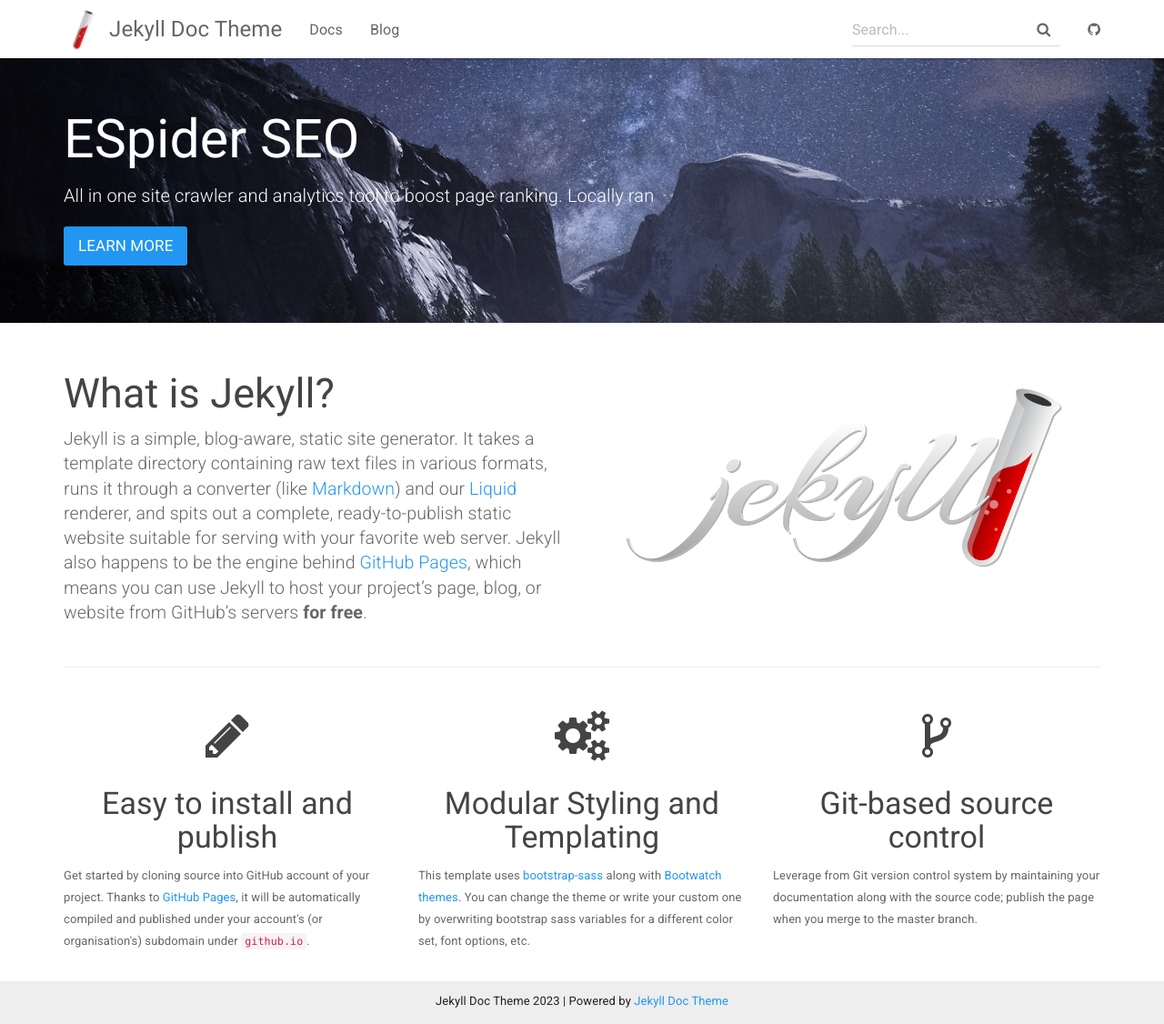
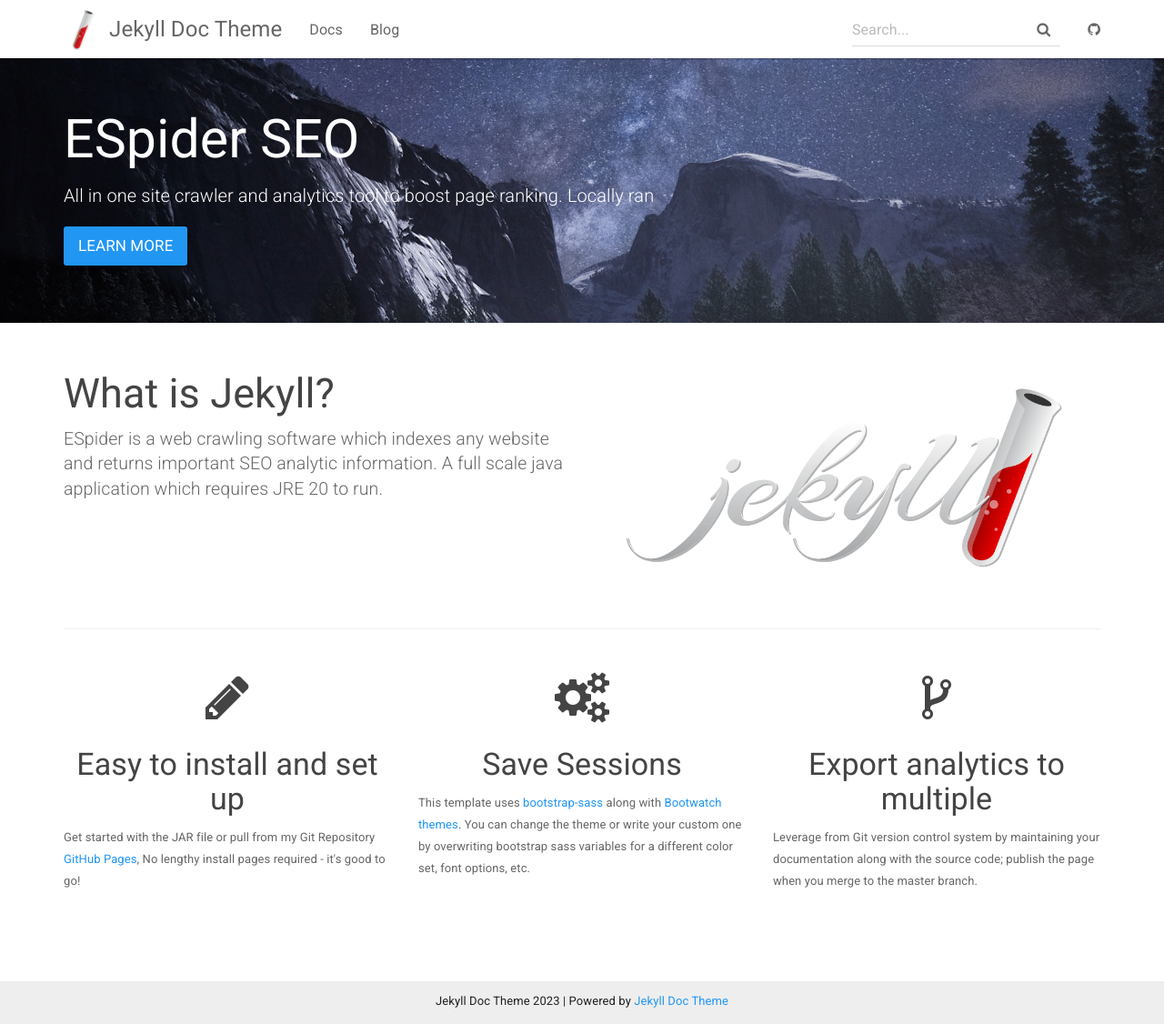
Before and after one commit to ephraimbennett/ESpider, a Jekyll site: the page built from index.html, in a window 1280 px wide and 1126 px high. Shown: the whole window at 91% size. Built offline with Jekyll 4.4.1, drawn with Linux system fonts in a browser that asks for light colours.

Commit message:
changed index

```diff
--- a/index.html
+++ b/index.html
@@ -14,15 +14,9 @@
     <div class="row">
         <div class="col-md-6">
             <h2 class="header-light regular-pad">What is Jekyll?</h2>
-              <p class="lead">Jekyll is a simple, blog-aware, static site generator. It takes a template
-              directory containing raw text files in various formats, runs it through
-              a converter (like <a href="https://daringfireball.net/projects/markdown/">Markdown</a>)
-              and our <a href="https://github.com/Shopify/liquid/wiki">Liquid</a> renderer, and
-              spits out a complete, ready-to-publish static website suitable
-              for serving with your favorite web server. Jekyll also happens to be the engine
-              behind <a href="https://pages.github.com">GitHub Pages</a>, which means you can use Jekyll
-              to host your project’s page, blog, or website from GitHub’s servers <strong>for
-              free</strong>.</p>
+              <p class="lead">ESpider is a web crawling software which indexes any website and returns important SEO
+                analytic information. A full scale java application which requires JRE 20 to run.
+              </p>
         </div>
         <div class="col-md-6 text-center">
             <img src="{{ "/assets/img/jekyll-dark.png" | relative_url }}" alt="Jekyll logo" class="img-responsive">
@@ -32,20 +26,20 @@
     <div class="row">
         <div class="col-sm-4">
             <h1 class="text-center"><i class="fa fa-pencil" aria-hidden="true"></i></h1>
-            <h3 class="text-center">Easy to install and publish</h3>
-            <p>Get started by cloning source into GitHub account of your project. Thanks to <a href="https://pages.github.com">GitHub Pages</a>,
-              it will be automatically compiled and published under your account's (or organisation's) subdomain under <code>github.io</code>.
+            <h3 class="text-center">Easy to install and set up</h3>
+            <p>Get started with the JAR file or pull from my Git Repository <a href="https://github.com/ephraimbennett/Scraping">GitHub Pages</a>,
+              No lengthy install pages required - it's good to go!
             </p>
         </div>
         <div class="col-sm-4">
             <h1 class="text-center"><i class="fa fa-cogs" aria-hidden="true"></i></h1>
-            <h3 class="text-center">Modular Styling and Templating</h3>
+            <h3 class="text-center">Save Sessions</h3>
             <p>This template uses <a href="https://github.com/twbs/bootstrap-sass">bootstrap-sass</a> along with <a href="https://bootswatch.com/">Bootwatch themes</a>.
             You can change the theme or write your custom one by overwriting bootstrap sass variables for a different color set, font options, etc.</p>
         </div>
         <div class="col-sm-4">
             <h1 class="text-center"><i class="fa fa-code-fork" aria-hidden="true"></i></h1>
-            <h3 class="text-center">Git-based source control</h3>
+            <h3 class="text-center">Export analytics to multiple </h3>
             <p>Leverage from Git version control system by
               maintaining your documentation along with the source code; publish the page when you merge to the master branch.</p>
         </div>
```
